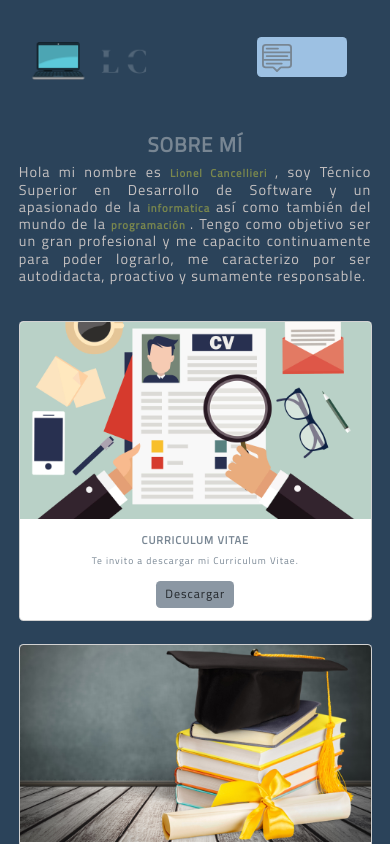
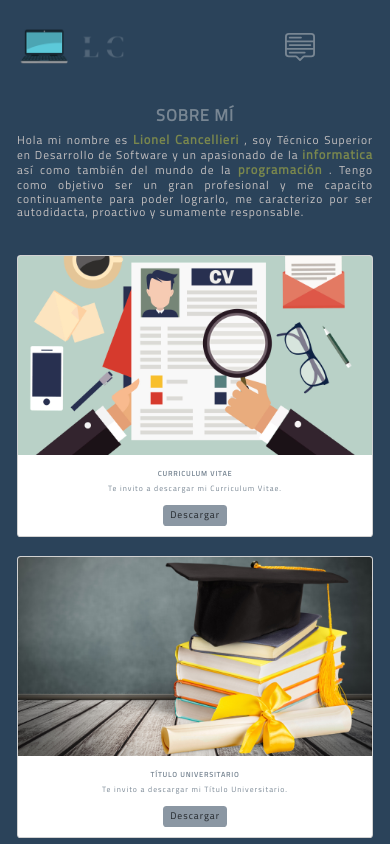
Before and after one commit to C-Lionel/portafolio-react, a React (Vite) app: page /about in a window 390 px wide. Shown: the top 844 px of the page. Built offline with nearby package versions, Linux system fonts and the light colour scheme.

Commit message:
UPDATED PC

```diff
--- a/src/components/css/About.css
+++ b/src/components/css/About.css
@@ -27,7 +27,28 @@
 
 /* RESPONSE */
 
+@media (max-width: 1065px) {
+    .color-strong {
+        font-size: 1.4rem;
+    }
+
+}
+
+
+@media (max-width: 600px) {
+    .color-strong {
+        font-size: 1.3rem;
+    }
+
+}
+
+
 @media (max-width: 320px) {
+
+    .color-strong {
+        font-size: 1rem;
+    }
+
     .syles-cards {
         display: flex;
         flex-direction: column;
@@ -41,11 +62,6 @@
 
 @media (max-width: 480px) {
 
-    body {
-        font-size: 20px;
-      }
-
-
     .syles-cards {
         display: flex;
         flex-direction: column;
--- a/src/components/css/Inicio.css
+++ b/src/components/css/Inicio.css
@@ -8,7 +8,7 @@
 
 }
 
- h2 {
+h2 {
   font-size: 1.6rem;
 }
 
@@ -55,7 +55,7 @@
 }
 
 .logo {
-  margin-bottom: 1.75rem;
+  margin-bottom: 2rem;
   width: 11.25rem;
   height: 11.25rem;
 }
@@ -66,7 +66,7 @@
 
 .header nav ul {
   display: flex;
-  justify-content: end;
+  justify-content: center;
   align-items: center;
   list-style: none;
 }
@@ -107,17 +107,6 @@
   color: var(--color-secondary);
 }
 
-.button-canva {
-  background-color: #9dc1e3;
-  margin-bottom: 1.8rem;
-  font-size: 1.25rem;
-}
-
-.button-canva:hover {
-  background-color: #7cbaf4;
-  transition: all 300ms;
-}
-
 .stylecanvas {
   /* background-color: #464737; */
   background-image: linear-gradient(to right, #454D54, #1F3040);
@@ -134,57 +123,65 @@
 
 @media (max-width: 1366px) {
 
-  .header li {
+  * {
+    font-size: 90%;
+  }
+
+  /* .header li {
     font-size: 1.6rem;
     margin: 2.5%;
-  }
-
-  .logo {
-    width: 9rem;
-    height: 9rem;
-  }
+  } */
 
 }
 
-@media (max-width: 1024px) {
+@media (max-width: 1070px) {
 
   * {
-    font-size: 88%;
+    font-size: 80%;
   }
 
- h2 {
-  font-size: 1.3rem;
-}
 
 }
 
 @media (max-width: 960px) {
 
   * {
-    font-size: 80%;
+    font-size: 70%;
+  }
+
+}
+@media (max-width: 800px) {
+
+  .linkedin {
+    margin-left: 4rem;
   }
 
 }
 
-@media (max-width: 768px) {
+@media (max-width: 709px) {
 
   * {
-    font-size: 75%;
+    font-size: 60%;
   }
-
 
 }
 
-@media (max-width: 480px) {
+
+@media (max-width: 575px) {
+
+
+  * {
+    font-size: 60%;
+  }
 
   .stylecanvas button {
     font-size: 1.2rem;
   }
 
 
-  .home a {
+  /* .home a {
     font-size: 0.6rem;
-  }
+  } */
 
   h2 {
     font-size: 1.2rem;
@@ -203,21 +200,12 @@
   }
 
   .logo {
-    margin: 0;
-    width: 10rem;
-    height: 10rem;
-    margin-left: 0.8rem;
+    margin-top: 1.5rem;
   }
 
-  .button-canva {
-    padding: 0.35rem;
-    margin: 0;
-    margin-right: 2rem;
-  }
-
-  .header li {
+  /* .header li {
     font-size: 1.8rem;
-  }
+  } */
 
   .header .stylecanvasli {
     margin-bottom: -1.5rem;
@@ -233,6 +221,10 @@
 
 @media (max-width: 320px) {
 
+  .logo {
+    margin-top: 1rem;
+  }
+
 
   .home a {
     font-size: 0.5rem;
--- a/src/components/css/RedesSociales.css
+++ b/src/components/css/RedesSociales.css
@@ -1,4 +1,5 @@
 .styles-redes-sociales {
+    width: 100%;
     display: flex;
     justify-content: center;
 
@@ -10,7 +11,6 @@
 
 .whatsapp,
 .github {
-    margin-left: 3%;
     color: #a8b5c1;
 }
 
--- a/src/components/layout/HeaderNav.jsx
+++ b/src/components/layout/HeaderNav.jsx
@@ -63,7 +63,7 @@ export const HeaderNav = () => {
 
 
 
-            <button className="btn button-canva d-block d-sm-none" type="button" data-bs-toggle="offcanvas" data-bs-target="#offcanvasExample" aria-controls="offcanvasExample">
+            <button className="btn d-block d-sm-none" type="button" data-bs-toggle="offcanvas" data-bs-target="#offcanvasExample" aria-controls="offcanvasExample">
                 {
                     <svg xmlns="http://www.w3.org/2000/svg" width="30" height="30" fill="currentColor" className="bi bi-menu-up" viewBox="0 0 16 16">
                         <path d="M7.646 15.854a.5.5 0 0 0 .708 0L10.207 14H14a2 2 0 0 0 2-2V3a2 2 0 0 0-2-2H2a2 2 0 0 0-2 2v9a2 2 0 0 0 2 2h3.793l1.853 1.854zM1 9V6h14v3H1zm14 1v2a1 1 0 0 1-1 1h-3.793a1 1 0 0 0-.707.293l-1.5 1.5-1.5-1.5A1 1 0 0 0 5.793 13H2a1 1 0 0 1-1-1v-2h14zm0-5H1V3a1 1 0 0 1 1-1h12a1 1 0 0 1 1 1v2zM2 11.5a.5.5 0 0 0 .5.5h8a.5.5 0 0 0 0-1h-8a.5.5 0 0 0-.5.5zm0-4a.5.5 0 0 0 .5.5h11a.5.5 0 0 0 0-1h-11a.5.5 0 0 0-.5.5zm0-4a.5.5 0 0 0 .5.5h6a.5.5 0 0 0 0-1h-6a.5.5 0 0 0-.5.5z" />
@@ -112,7 +112,7 @@ export const HeaderNav = () => {
                         </ul>
                     </div>
 
-                    <RedesSociales margin='15%' />
+                    <RedesSociales/>
 
 
                 </div>
```
